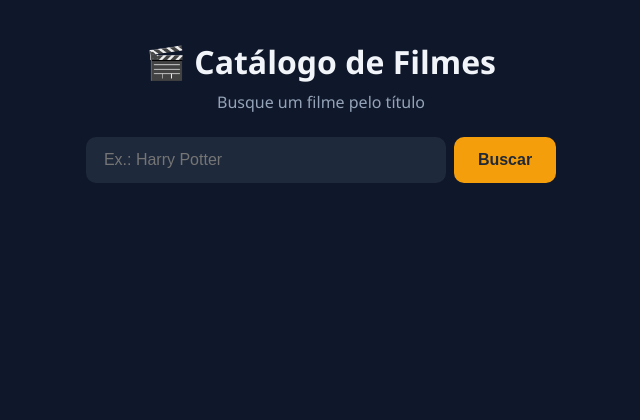
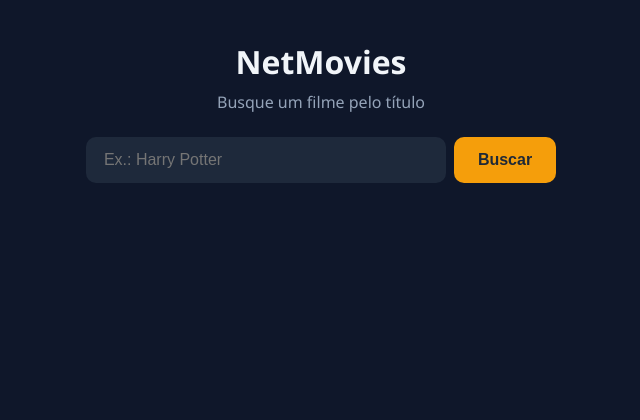
Before and after one commit to victorgasparotti/netmovies, a Flask app: page / in a window 1280 px wide. Shown: the top 420 px of the page, without its empty margins (319-959 px from the left). Run offline with Flask 3, Linux system fonts and the light colour scheme.

Commit message:
Correção HTML

```diff
--- a/templates/index.html
+++ b/templates/index.html
@@ -8,7 +8,7 @@
 </head>
 <body>
     <header class="topo">
-        <h1>🎬 Catálogo de Filmes</h1>
+        <h1>NetMovies</h1>
         <p>Busque um filme pelo título</p>
 
         <form method="post" class="busca">
```
